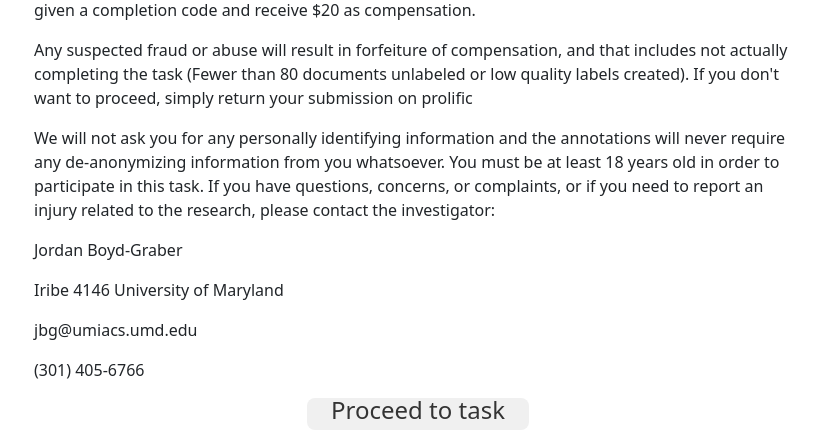
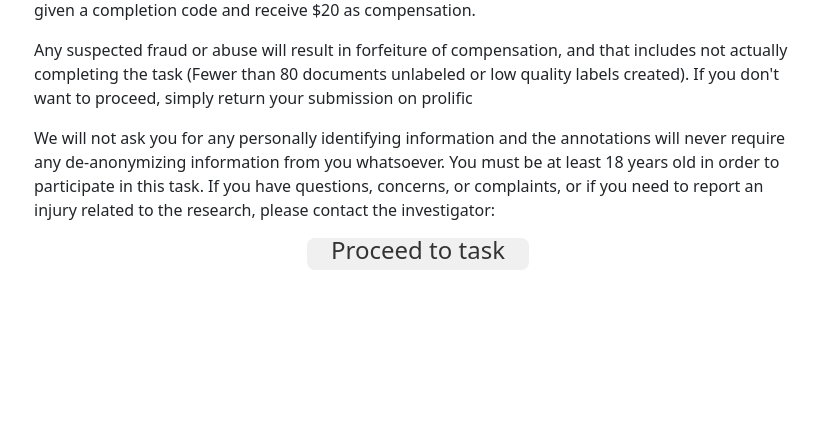
Before and after one commit to zli12321/TENOR, a Flask app: template flask_app/templates/first.html in a window 1280 px wide. Shown: the part 1077-1507 px from the top of the page, without its empty margins (222-1040 px from the left). After the commit the page ends 1347 px from the top, so only its background shows below. Run offline with Flask 2, Linux system fonts and the light colour scheme; the template is opened without the code that fills it, so the values that code supplies are empty; a user stored in the database is signed in.

Commit message:
updated ntm error

```diff
--- a/flask_app/templates/first.html
+++ b/flask_app/templates/first.html
@@ -82,10 +82,6 @@
         this task. If you have questions, concerns, or complaints, or if you need to report an injury related to the
         research, please contact the investigator:</p>
 
-    <p>Jordan Boyd-Graber</p>
-    <p>Iribe 4146 University of Maryland</p>
-    <p>jbg@umiacs.umd.edu</p>
-    <p>(301) 405-6766</p>
     </div>
     <div class="center">
       <form method="POST" id="proceedForm" action="{{url_for('active_check', name=session['name'])}}">
```
